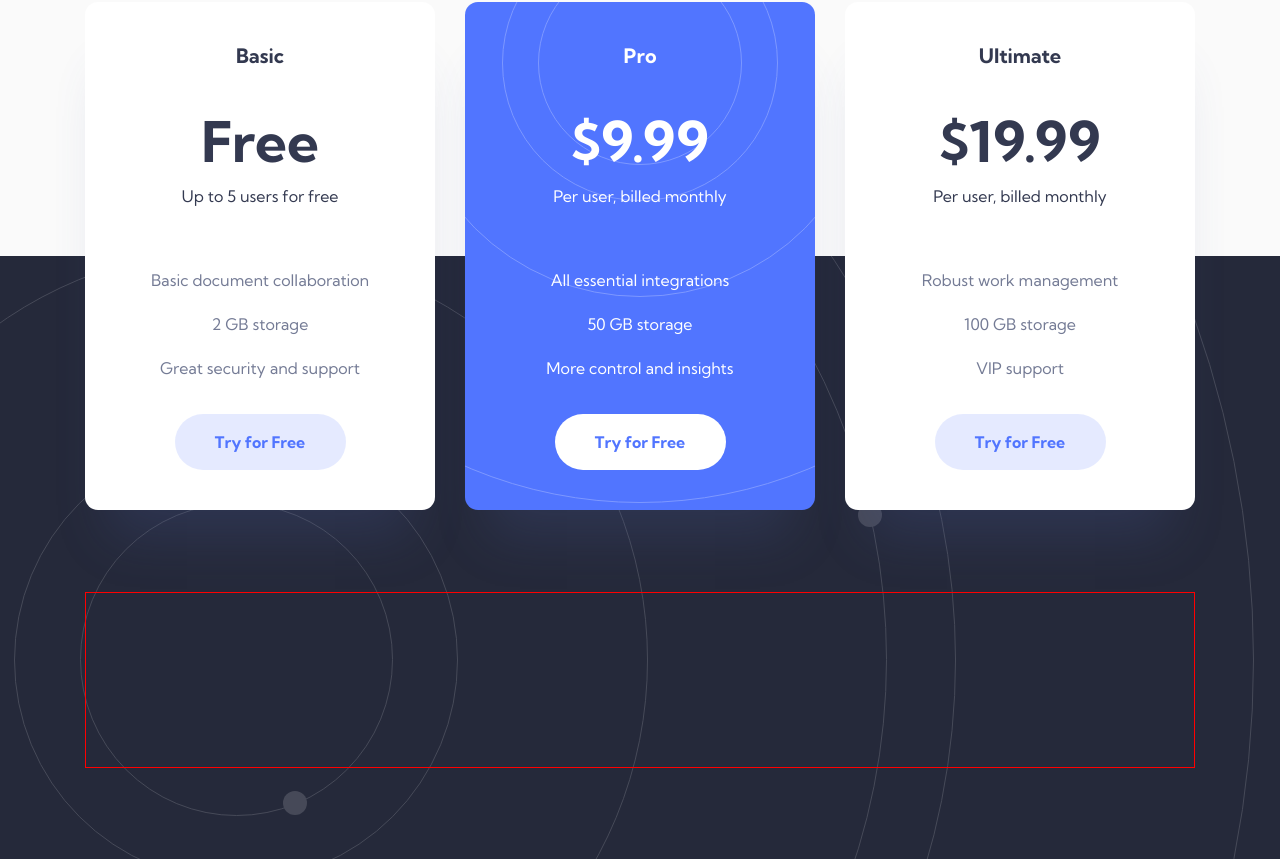
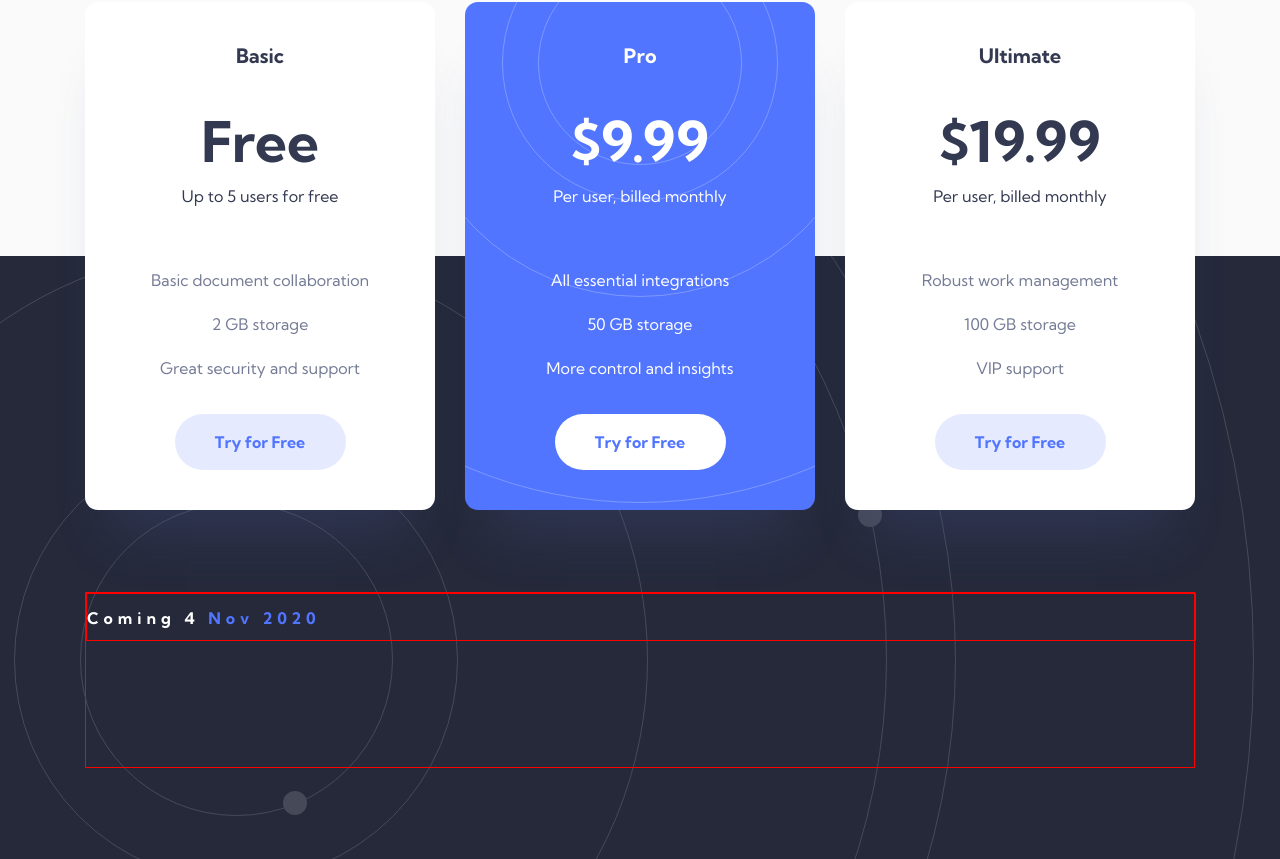
Before and after one commit to danielopq/officelite, a React (Vite) app: page / in a window 1280 px wide. Shown: the part 926-1785 px from the top of the page. Built offline with nearby package versions, Linux system fonts and the light colour scheme.

Commit message:
FooterBotton.tsx - footerDate created

```diff
--- a/src/assets/css/footer/footer.css
+++ b/src/assets/css/footer/footer.css
@@ -8,3 +8,11 @@ footer{
     justify-content: flex-start;
     background: var(--darkest-grey) url('../../img/home/bg-pattern-footer.svg') -702px -614px/2036px no-repeat;
 }
+
+#footerDate{
+    width: inherit;
+    height: 48px;
+    font: 700 16px/48px 'KumbhSans-Bold';
+    letter-spacing: 5px;
+    border: solid 1px red;
+}
--- a/src/components/footer/FooterBottom.tsx
+++ b/src/components/footer/FooterBottom.tsx
@@ -2,7 +2,9 @@ import '../../assets/css/footer/footerBotton.css';
 
 const FooterBotton = () => {
     return(
-        <div id="footerBottom"></div>
+        <div id="footerBottom">
+            <div id="footerDate"><span style={{color: 'white'}}>Coming 4</span><span style={{color: '#5175FF'}}> Nov 2020</span></div>
+        </div>
     )
 }
 
```
